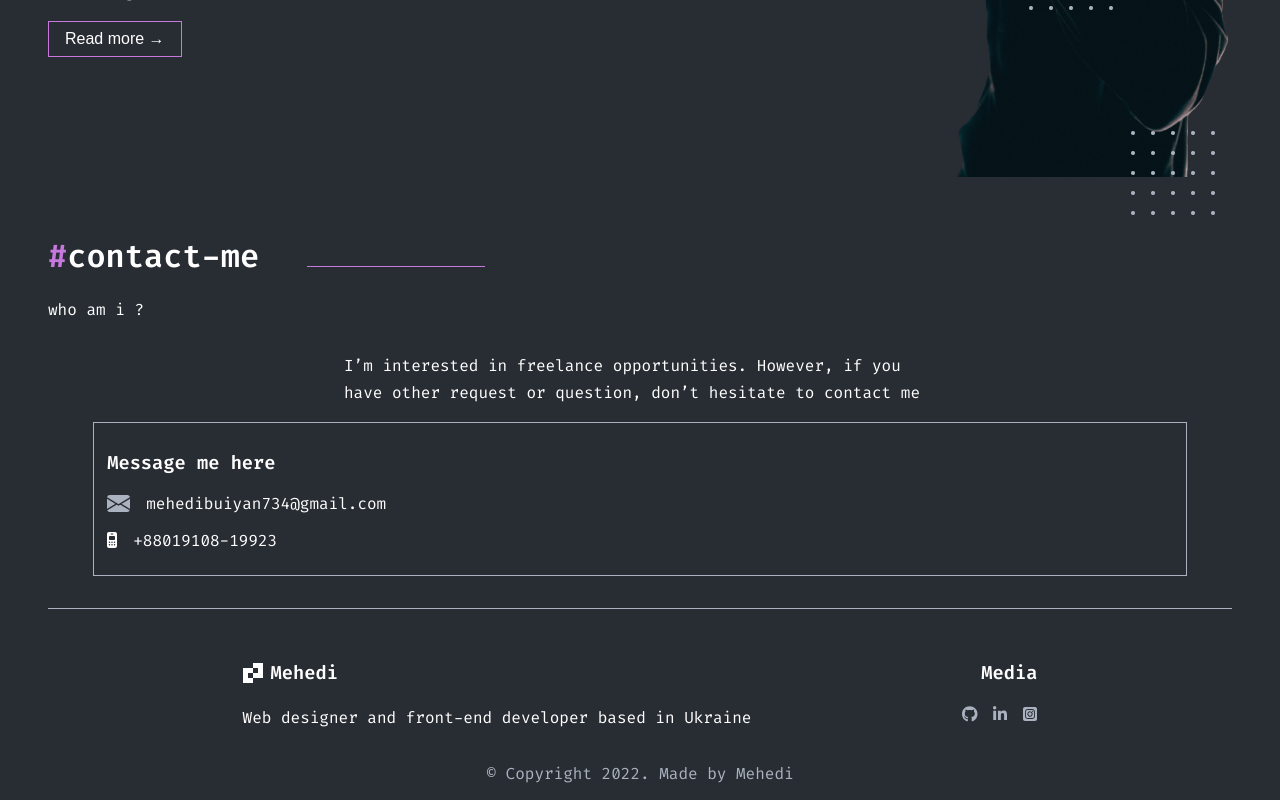
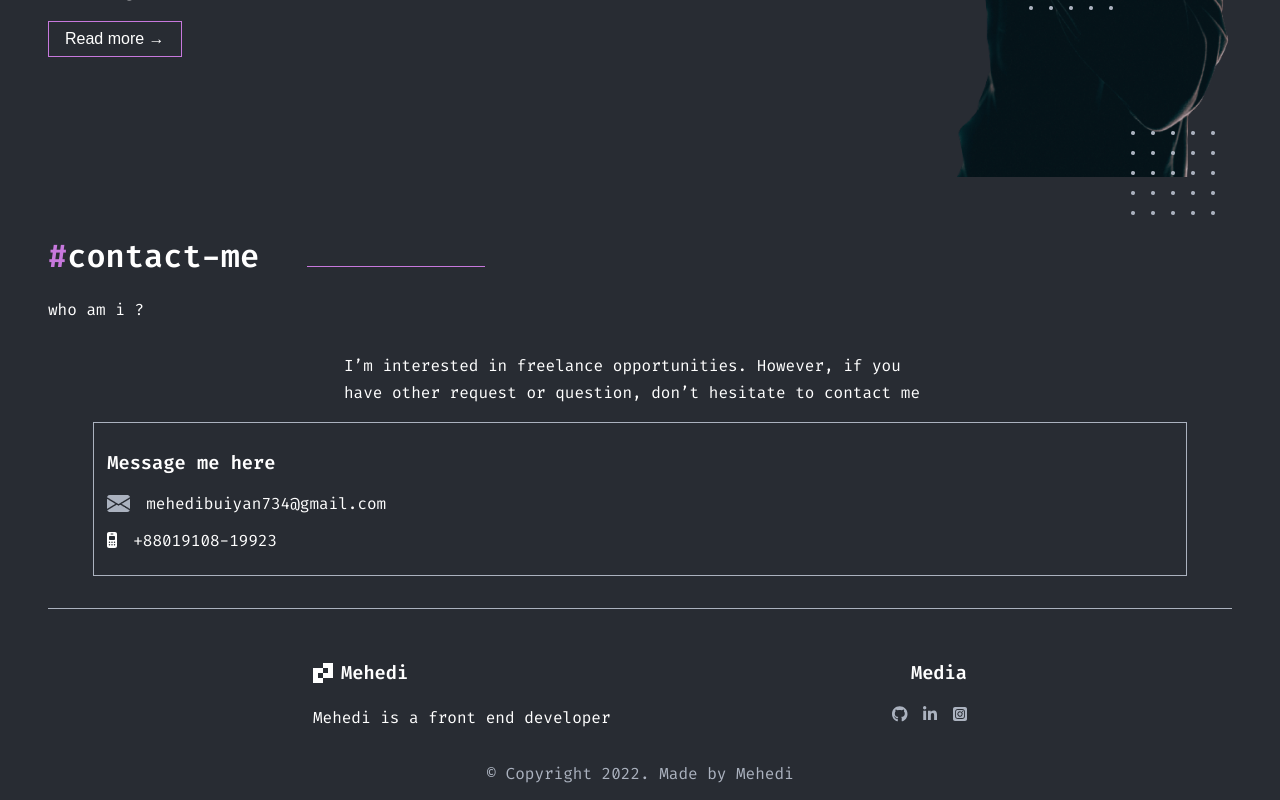
Before and after one commit to devmhb/Portfolio_devmhb, a Next.js app: page / in a window 1280 px wide. Shown: the part 2165-2965 px from the top of the page. Built offline with nearby package versions, Linux system fonts and the light colour scheme.

Commit message:
fixing nav

```diff
--- a/components/Footer.jsx
+++ b/components/Footer.jsx
@@ -19,9 +19,7 @@ const Footer = () => {
             <h3>Mehedi</h3>
           </div>
 
-          <div className={styles.desc}>
-            Web designer and front-end developer based in Ukraine
-          </div>
+          <div className={styles.desc}>Mehedi is a front end developer</div>
         </div>
 
         <div className={styles.row_right}>
--- a/styles/components/Navbar.module.scss
+++ b/styles/components/Navbar.module.scss
@@ -81,9 +81,9 @@
         font-size: 1.8rem;
       }
     }
-    @media (min-width: 768px) {
-      display: none;
-    }
+    // @media (min-width: 768px) {
+    //   display: none;
+    // }
   }
 }
 
```
